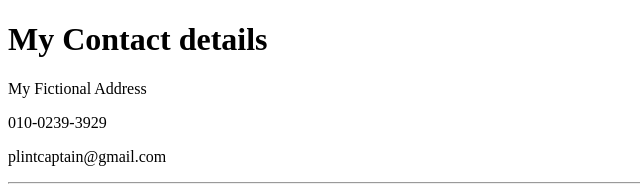
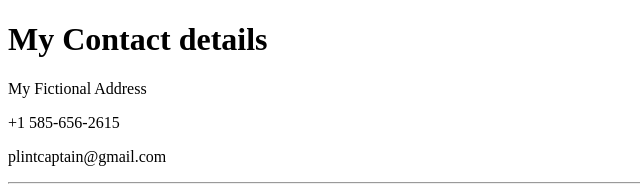
Before and after one commit to plintAn/cs, a plain HTML site: page contact-me.html in a window 1280 px wide. Shown: the top 189 px of the page, 0-640 px from the left. Drawn offline with Linux system fonts and the light colour scheme.

Commit message:
Update contact-me.html

```diff
--- a/contact-me.html
+++ b/contact-me.html
@@ -7,7 +7,7 @@
   <body>
     <h1>My Contact details</h1>
     <p>My Fictional Address</p>
-    <p>010-0239-3929</p>
+    <p>+1 585-656-2615</p>
     <p>plintcaptain@gmail.com</p>
     <hr>
     <form action="mailto:info@gmail.com" method="post" enctype="text/plain">
```
